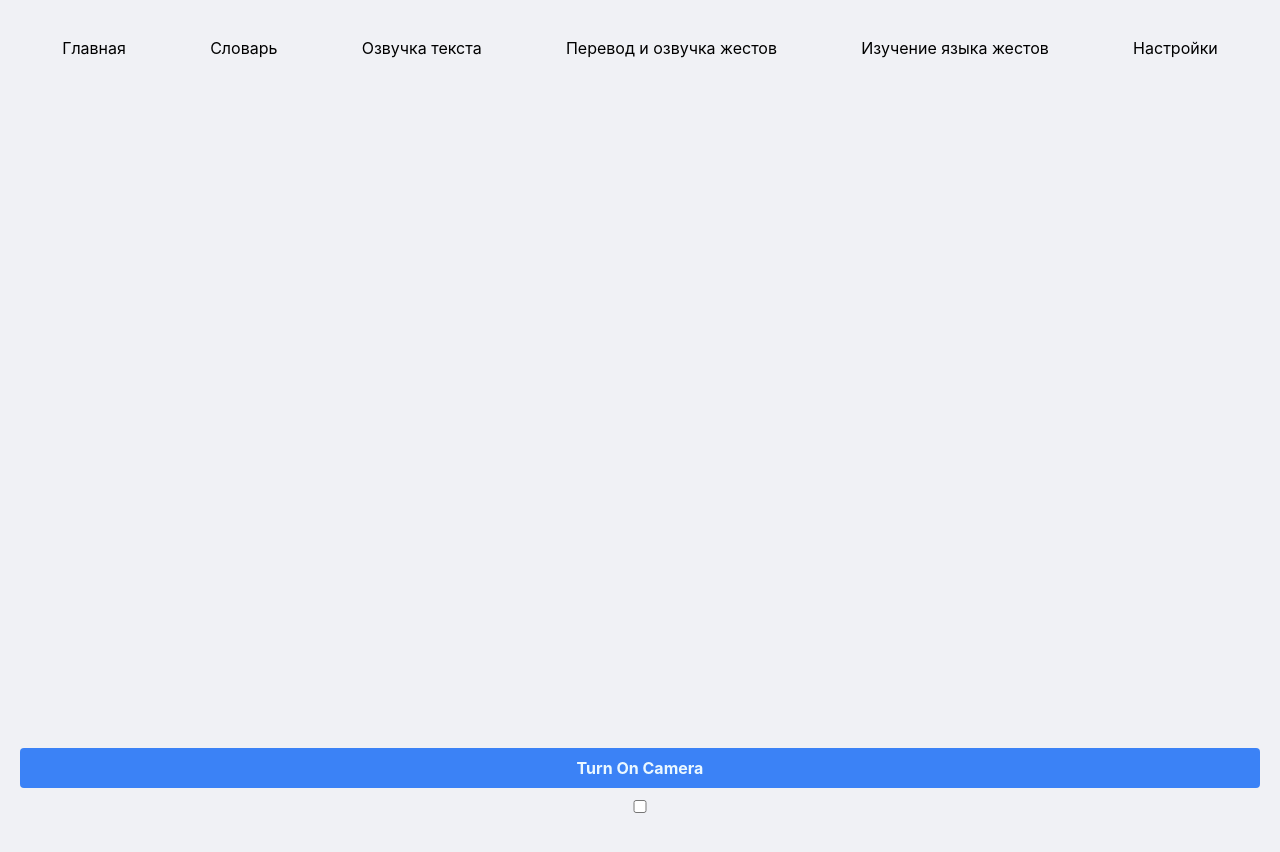
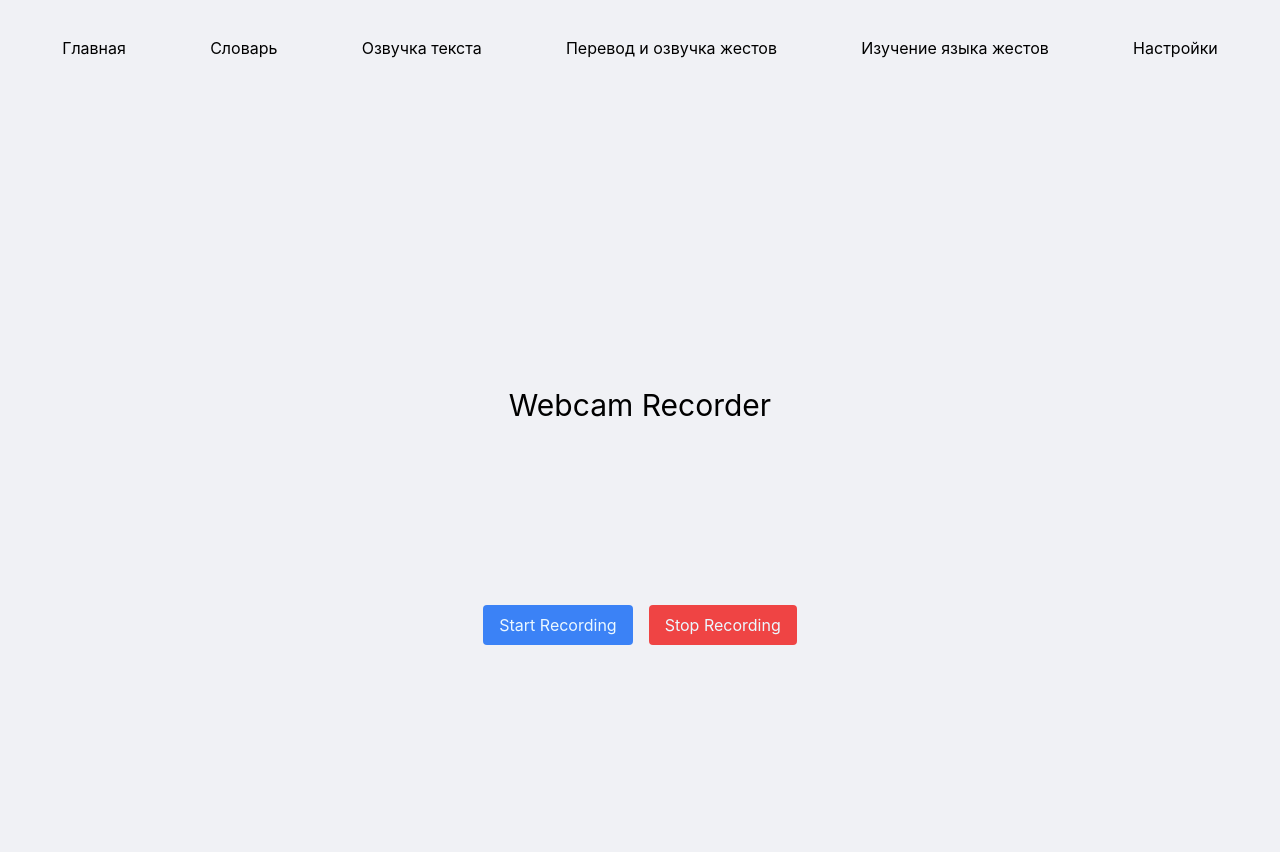
Before and after one commit to DreamerAI/URFUHACK, a React (Vite) app: page /sl2text in a window 1280 px wide. Shown: the top 852 px of the page. Built offline with nearby package versions, Linux system fonts and the light colour scheme.

Commit message:
little fix

```diff
--- a/src/app/pages/Translate/Translate.tsx
+++ b/src/app/pages/Translate/Translate.tsx
@@ -1,112 +1,58 @@
-import { useEffect, useRef, useState } from "react";
-import axios from "axios";
+import axios from 'axios';
+import React, { useRef } from 'react';
 
 export const Translate = () => {
     const videoRef = useRef<HTMLVideoElement>(null);
     const mediaRecorderRef = useRef<MediaRecorder | null>(null);
-    const recordedChunksRef = useRef<Blob[]>([]);
-    const [isCameraOn, setIsCameraOn] = useState(false);
-    const [isRecording, setIsRecording] = useState(false);
-    const [addGptQuery, setAddGptQuery] = useState(false)
+    const chunksRef = useRef<Blob[]>([]);
 
-    const handleCheckboxChange = () => {
-        setAddGptQuery(prevState => !prevState);
+    const startRecording = async () => {
+        const stream = await navigator.mediaDevices.getUserMedia({ video: true });
+        if (videoRef.current) {
+            videoRef.current.srcObject = stream;
+        }
+
+        const mediaRecorder = new MediaRecorder(stream);
+        mediaRecorder.ondataavailable = (event) => {
+            if (event.data.size > 0) {
+                chunksRef.current.push(event.data);
+            }
+        };
+        mediaRecorder.onstop = async () => {
+            const blob = new Blob(chunksRef.current, { type: 'video/webm' });
+            const formData = new FormData();
+            formData.append('video', blob, 'recorded.webm');
+            try {
+                const response = await axios.post('http://larek.itatmisis.ru:9000/sl2text', formData);
+                console.log('Video uploaded successfully!', response.data);
+            } catch (error) {
+                console.error('Error uploading video:', error);
+            }
+            chunksRef.current = [];
+        };
+        mediaRecorderRef.current = mediaRecorder;
+        mediaRecorder.start();
     };
 
-    useEffect(() => {
-        if (isCameraOn) {
-            navigator.mediaDevices.getUserMedia({ video: true })
-                .then(stream => {
-                    if (videoRef.current) {
-                        videoRef.current.srcObject = stream;
-
-                        const mediaRecorder = new MediaRecorder(stream);
-                        mediaRecorder.ondataavailable = event => {
-                            if (event.data.size > 0) {
-                                recordedChunksRef.current.push(event.data);
-                            }
-                        };
-                        mediaRecorderRef.current = mediaRecorder;
-                    }
-                })
-                .catch(error => {
-                    console.error("Error accessing camera:", error);
-                });
-        } else {
-            const videoStream = videoRef.current?.srcObject as MediaStream | null;
-            if (videoStream) {
-                videoStream.getTracks().forEach(track => {
-                    track.stop();
-                });
-                if (videoRef.current) {
-                    videoRef.current.srcObject = null;
-                }
-            }
-        }
-    }, [isCameraOn]);
-
-    const handleToggleCamera = () => {
-        setIsCameraOn(prevIsCameraOn => !prevIsCameraOn);
-    };
-
-    const handleStartRecording = () => {
-        recordedChunksRef.current = [];
-        if (mediaRecorderRef.current) {
-            mediaRecorderRef.current.start();
-            setIsRecording(true);
+    const stopRecording = () => {
+        if (mediaRecorderRef.current && mediaRecorderRef.current.state === 'recording') {
+            mediaRecorderRef.current.stop();
         }
     };
-
-    const handleStopRecording = () => {
-        if (mediaRecorderRef.current && isRecording) {
-            mediaRecorderRef.current.stop();
-            setIsRecording(false);
-
-            const recordedBlob = new Blob(recordedChunksRef.current, { type: "video/mp4" });
-            sendVideoToAPI(recordedBlob);
-        }
-    };
-
-    const sendVideoToAPI = async (videoBlob: Blob) => {
-        try {
-            const formData = new FormData();
-            formData.append("video", videoBlob);
-
-            const response = await axios.post("http://larek.itatmisis.ru:9000/sl2text", formData, {
-                params: {
-                    gpt: addGptQuery ? true : false
-                }
-            });
-            console.log(response);
-        } catch (error) {
-            console.log(error);
-        }
-    };
-
     return (
-        <div className="w-full flex flex-col gap-3">
-            {/* Add a video element to display the camera feed */}
-            <video ref={videoRef} autoPlay style={{ width: "100%" }} />
-
-            {/* Buttons to toggle the camera and start/stop recording */}
-            <button onClick={handleToggleCamera} className="w-full bg-blue-500 hover:bg-blue-700 text-white font-bold py-2 px-4 rounded">
-                {isCameraOn ? "Turn Off Camera" : "Turn On Camera"}
-            </button>
-            <input
-                type="checkbox"
-                checked={addGptQuery}
-                onChange={handleCheckboxChange}
-            />
-            {isCameraOn && !isRecording && (
-                <button onClick={handleStartRecording} className="w-full bg-blue-500 hover:bg-blue-700 text-white font-bold py-2 px-4 rounded">
+        <div className="flex flex-col items-center justify-center h-screen">
+            <h1 className="text-3xl mb-4">Webcam Recorder</h1>
+            <div className="mb-4">
+                <video ref={videoRef} autoPlay playsInline className="w-full max-w-md" />
+            </div>
+            <div className="flex space-x-4">
+                <button onClick={startRecording} className="bg-blue-500 text-white px-4 py-2 rounded">
                     Start Recording
                 </button>
-            )}
-            {isRecording && (
-                <button onClick={handleStopRecording} className="w-full bg-red-500 hover:bg-red-700 text-white font-bold py-2 px-4 rounded">
+                <button onClick={stopRecording} className="bg-red-500 text-white px-4 py-2 rounded">
                     Stop Recording
                 </button>
-            )}
+            </div>
         </div>
     );
 };
```
